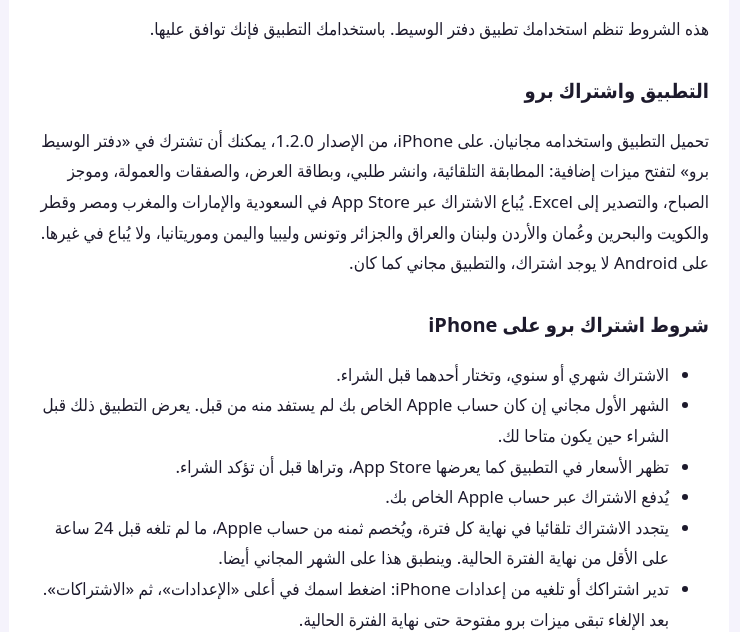
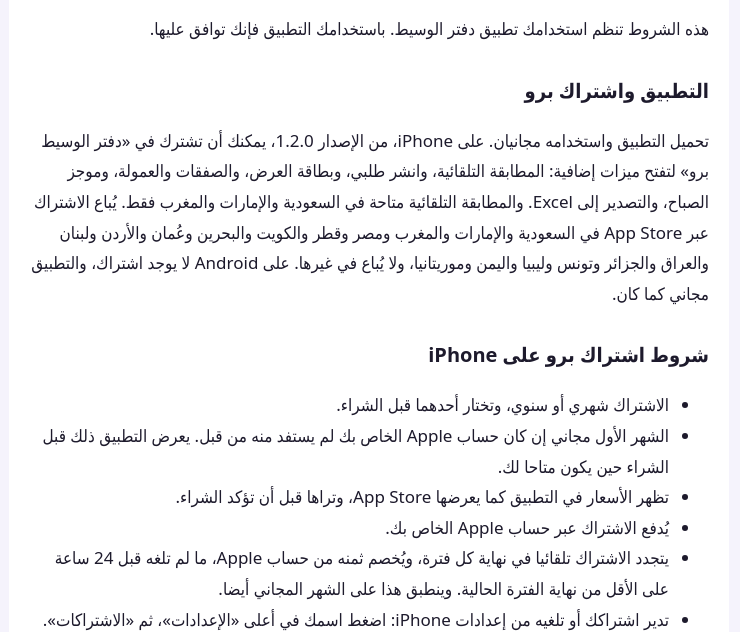
Before and after one commit to tornidomaroc-web/daftar-alwaseet-site, a plain HTML site: page terms.html in a window 1280 px wide. Shown: the part 171-803 px from the top of the page, without its empty margins (271-1011 px from the left). Drawn offline with Linux system fonts and the light colour scheme.

Commit message:
docs(site): automatic matching only in SA, AE and MA
Co-Authored-By: Claude Opus 5.5 <noreply@anthropic.com>

```diff
--- a/terms.html
+++ b/terms.html
@@ -15,7 +15,7 @@
 <p>هذه الشروط تنظم استخدامك تطبيق دفتر الوسيط. باستخدامك التطبيق فإنك توافق عليها.</p>
 
 <h2>التطبيق واشتراك برو</h2>
-<p>تحميل التطبيق واستخدامه مجانيان. على iPhone، من الإصدار 1.2.0، يمكنك أن تشترك في «دفتر الوسيط برو» لتفتح ميزات إضافية: المطابقة التلقائية، وانشر طلبي، وبطاقة العرض، والصفقات والعمولة، وموجز الصباح، والتصدير إلى Excel. يُباع الاشتراك عبر App Store في السعودية والإمارات والمغرب ومصر وقطر والكويت والبحرين وعُمان والأردن ولبنان والعراق والجزائر وتونس وليبيا واليمن وموريتانيا، ولا يُباع في غيرها. على Android لا يوجد اشتراك، والتطبيق مجاني كما كان.</p>
+<p>تحميل التطبيق واستخدامه مجانيان. على iPhone، من الإصدار 1.2.0، يمكنك أن تشترك في «دفتر الوسيط برو» لتفتح ميزات إضافية: المطابقة التلقائية، وانشر طلبي، وبطاقة العرض، والصفقات والعمولة، وموجز الصباح، والتصدير إلى Excel. والمطابقة التلقائية متاحة في السعودية والإمارات والمغرب فقط. يُباع الاشتراك عبر App Store في السعودية والإمارات والمغرب ومصر وقطر والكويت والبحرين وعُمان والأردن ولبنان والعراق والجزائر وتونس وليبيا واليمن وموريتانيا، ولا يُباع في غيرها. على Android لا يوجد اشتراك، والتطبيق مجاني كما كان.</p>
 
 <h2>شروط اشتراك برو على iPhone</h2>
 <ul>
```
